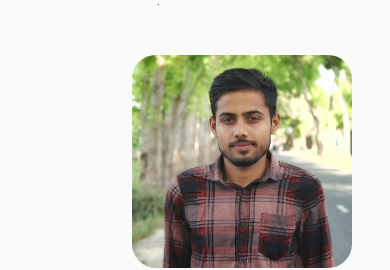
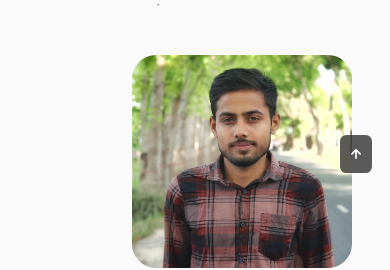
Before and after one commit to Naziur-Rahman/naziur__portfoilo, a React (Vite) app: page / in a window 390 px wide. Shown: the part 840-1110 px from the top of the page. Built offline with nearby package versions, Linux system fonts and the light colour scheme.

Commit message:
scrollup section done

```diff
--- a/src/App.jsx
+++ b/src/App.jsx
@@ -9,6 +9,8 @@ import Qualification from './components/qualification/Qualification';
 import Testimonials from './components/testimonials/Testimonials';
 import Contact from './components/contact/Contact';
 import Footer from './components/footer/Footer';
+import Scroll_Up from './components/scrollUp/Scroll_Up';
+import Portfolio from './components/portfolio/Portfolio';
 function App() {
   return (
     <>
@@ -21,9 +23,11 @@ function App() {
         <Services></Services>
         <Qualification></Qualification>
         <Testimonials></Testimonials>
+        <Portfolio></Portfolio>
         <Contact></Contact>
-        <Footer></Footer>
       </main>
+      <Footer></Footer>
+      <Scroll_Up></Scroll_Up>
     </>
   )
 }
--- a/src/components/footer/Footer.jsx
+++ b/src/components/footer/Footer.jsx
@@ -13,8 +13,12 @@ function Footer() {
                     <a href="#portfolio" className="footer__link">porjects</a>
                 </li>
                 <li>
-                    <a href="#testimonials" className="footer__link">Tesimonials</a>
+                    <a href="#testimonials" className="footer__link">Testimonials</a>
                 </li>
+                <li>
+                    <a href="#qualification" className="footer__link">Qualification</a>
+                </li>
+
             </ul>
             <div className="footer__social">
                 <a href="https://www.facebook.com/03naziur" className="footer__social-icon" target='_blank'>
--- a/src/components/header/Header.jsx
+++ b/src/components/header/Header.jsx
@@ -2,6 +2,15 @@ import React, { useState } from 'react';
 import "./header.css";
 
 function Header() {
+
+  // -----------  Change Background Header ------------
+  window.addEventListener("scroll", function(){
+    const scroll__up = document.querySelector(".scrollUp");
+    if(this.scrollY >= 560) scroll__up.classList.add("show__scroll");
+    else scroll__up.classList.remove("show__scroll");
+    });
+
+
   // -----------  Toggle menu ------------
     const [Toggle,ShowMenu] = useState(false);
   return (
@@ -28,6 +37,12 @@ function Header() {
                 <i className="uil uil-file-alt nav__icon"></i> Skills
               </a>
             </li>
+
+            {/* <li className="nav__item">
+              <a href="#qualification" className="nav__link">
+                <i className="uil uil-graduation-cap nav__icon"></i> Qualification
+              </a>
+            </li> */}
 
             <li className="nav__item">
               <a href="#services" className="nav__link">
--- /dev/null
+++ b/src/components/portfolio/Portfolio.jsx
@@ -0,0 +1,11 @@
+import React from 'react';
+import "./portfolio.css";
+function Portfolio() {
+  return (
+    <section className="portfolio__container container">
+
+    </section>
+  )
+}
+
+export default Portfolio
--- a/src/components/qualification/Qualification.jsx
+++ b/src/components/qualification/Qualification.jsx
@@ -6,7 +6,7 @@ function Qualification() {
         setToggleState(index);
     }
   return (
-    <section className="qualification__section">
+    <section className="qualification__section" id='qualification'>
         <h2 className="section__title">Qualification</h2>
         <span className="section__subtitle">My personal journey</span>
 
@@ -80,7 +80,7 @@ function Qualification() {
                         <div>
                             <h3 className="qualification__title">UX Expert</h3>
                             <span className="qualification__subtitle">
-                                Sheikh Hasina National Youth Development Institute</span>
+                            Programming Hero By  jhankar mahbub</span>
                             <div className="qualification__calender">
                                 <i className="uil uil-calendar-alt"></i> 2022 - Present
                             </div>
--- /dev/null
+++ b/src/components/scrollUp/Scroll_Up.jsx
@@ -0,0 +1,19 @@
+import React from 'react';
+import "./scrollUp.css";
+
+function Scroll_Up() {
+
+    window.addEventListener("scroll", function(){
+        const scroll__up = document.querySelector(".scrollUp");
+        if(this.scrollY >= 560) scroll__up.classList.add("show__scroll");
+        else scroll__up.classList.remove("show__scroll");
+    });
+
+  return (
+    <a href="#" className="scrollUp">
+        <i className="uil uil-arrow-up scrollUp__icon"></i>
+    </a>
+  )
+}
+
+export default Scroll_Up
--- /dev/null
+++ b/src/components/scrollUp/scrollUp.css
@@ -0,0 +1,59 @@
+
+.scrollUp{
+    position: fixed;
+    right: 2.2rem;
+    bottom: -20%;
+    background-color: var(--title-color);
+    opacity: 0.8;
+    padding: 0.3rem 0.5rem;
+    border-radius: 0.4rem;
+    z-index: var(--z-tooltip);
+    transition: 0.4s;
+}
+
+.scrollUp__icon{
+    font-size: 1.5rem;
+    color: var(--container-color);
+}
+.scrollUp:hover{
+    background-color: var(--title-color-dark);
+}
+
+/* Show scroll UP */
+.show__scroll{
+    bottom: 3rem;
+}
+
+/*=============== BREAKPOINTS ===============*/
+/* For large devices */
+@media screen and (max-width: 992px) {
+    .scrollUp{
+        right: 1.5rem;
+        padding: 0.25rem 0.4rem ;
+    }
+    .scrollUp__icon{
+        font-size: 1.25rem;
+    }
+  }
+
+  /* For medium devices */
+  @media screen and (max-width: 768px) {
+    .show__scroll{
+        bottom: 4rem;
+    }
+
+  }
+
+  @media screen and (max-width: 576px) {
+    .scrollUp{
+        right: 1.1rem;
+    }
+  }
+
+  /* For small devices */
+  @media screen and (max-width: 350px) {
+    .scrollUp{
+        right: 0.8rem;
+    }
+
+  }
--- a/src/components/testimonials/Testimonials.jsx
+++ b/src/components/testimonials/Testimonials.jsx
@@ -14,7 +14,7 @@ import { Pagination } from 'swiper/modules';
 
 function Testimonials() {
   return (
-    <section className="testimonial container section">
+    <section className="testimonial container section" id='testimonials'>
         <h2 className="section__title">My clients say</h2>
         <span className="section__subtitle">Testimonial</span>
 
```
Also changed, not shown: src/components/portfolio/portfolio.css (added).
